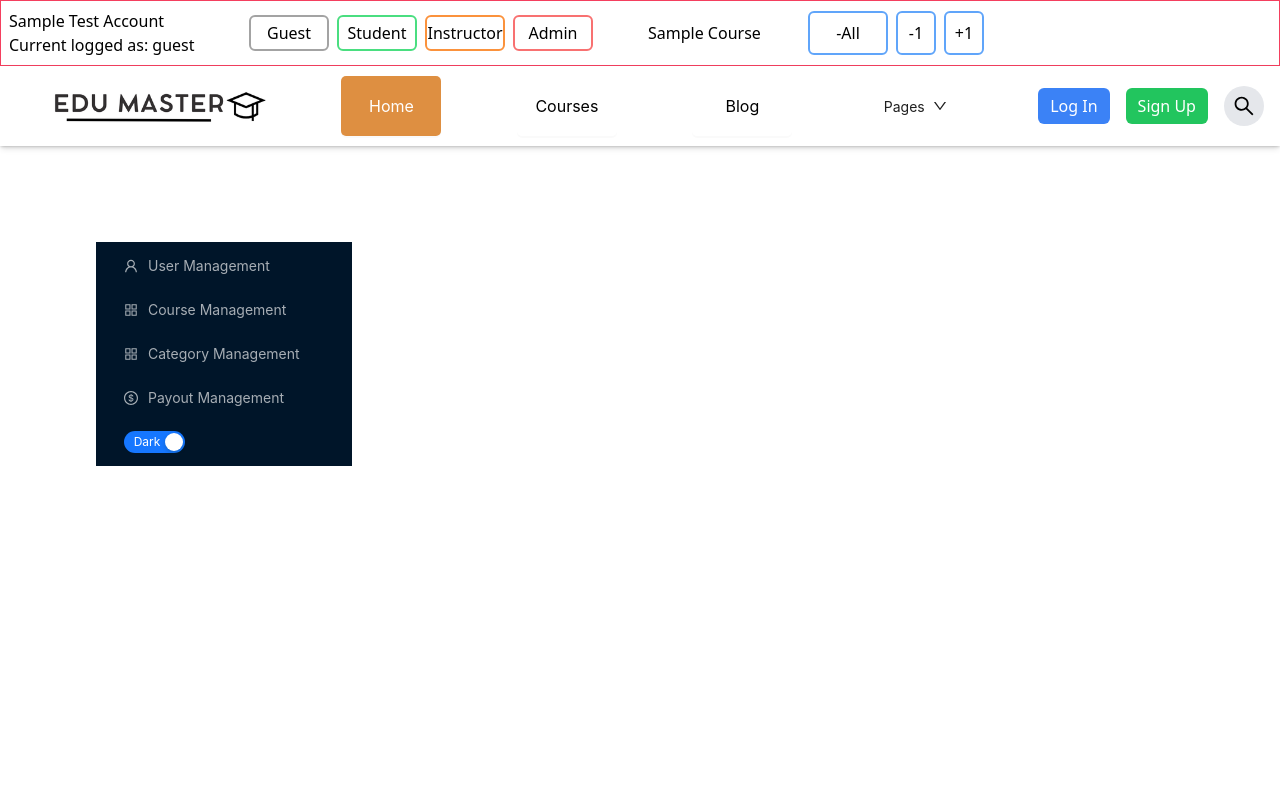
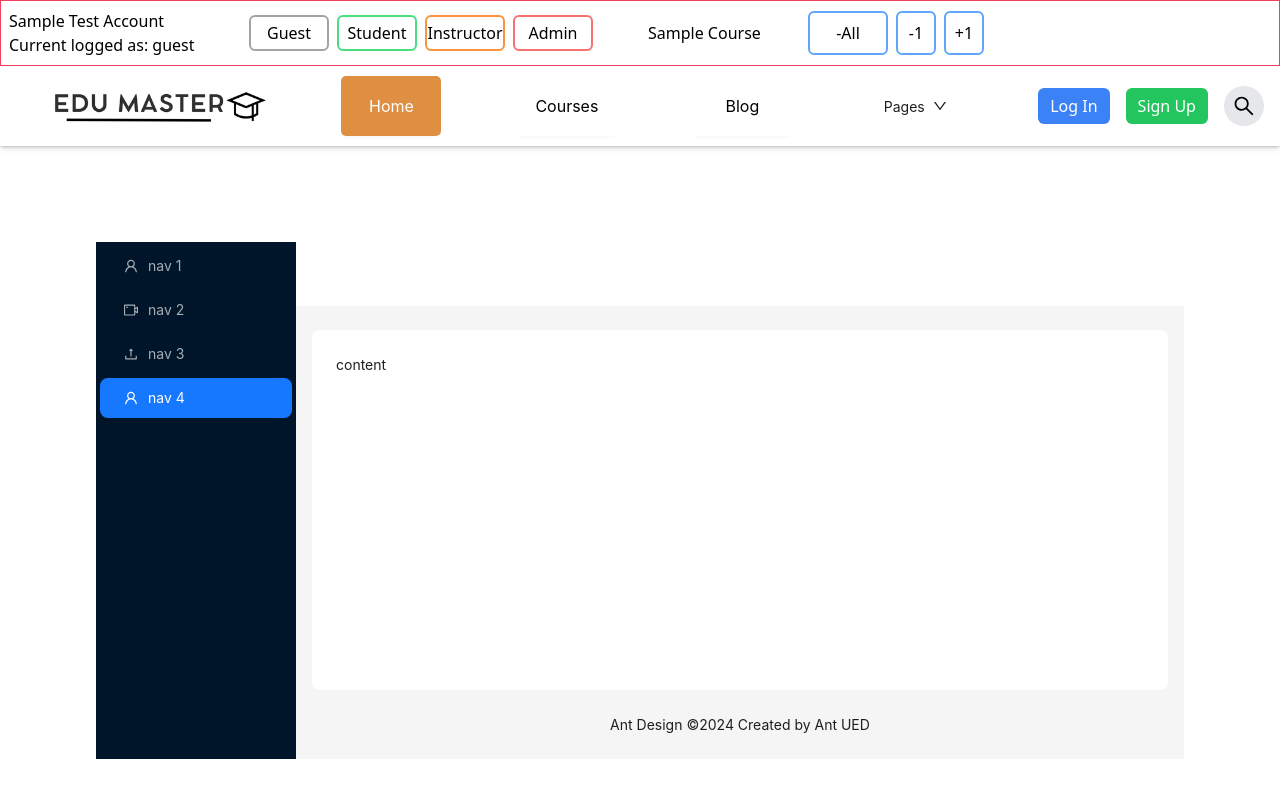
Before and after one commit to TEAM03-OJTPASSED/EduMaster_FinalProject_Team03_React12, a React (Vite) app: page /dashboard/admin/dashboard in a window 1280 px wide. Built offline with nearby package versions, Linux system fonts and the light colour scheme.

Commit message:
Ductri_Fix_Layout_ADMIN_INSTRUCTOR

```diff
--- a/src/App.tsx
+++ b/src/App.tsx
@@ -14,11 +14,13 @@ import FAQspage from "./pages/FAQspage";
 import Errorpage from "./pages/Errorpage";
 import CourseDetailpage from "./pages/CourseDetailpage";
 import ForgotPasswordpage from "./pages/ForgotPasswordpage";
+import AdminLayout from "./defaultLayout/AdminLayout";
 
 function App() {
   return (
     <BrowserRouter>
       <Routes>
+        {/* General Layout */}
         <Route path="/" element={<GeneralLayout />}>
           <Route path="/" element={<Homepage />} />
           <Route path="/login" element={<Loginpage />} />
@@ -34,6 +36,21 @@ function App() {
           <Route path="/detail/:id" element={<CourseDetailpage />} />
           <Route path="/forgot-password" element={<ForgotPasswordpage />} />
         </Route>
+
+        {/* Admin Layout */}
+        <Route element={<AdminLayout />}>
+          <Route path="/admin/dashboard" element={<Adminpage />} />
+        </Route>
+
+        {/* Instructor Layout */}
+        <Route element={<AdminLayout />}>
+          <Route path="/instructor/dashboard/*" element={<Instructorpage />} />
+        </Route>
+
+        {/* Student Layout */}
+        <Route element={<AdminLayout />}>
+          <Route path="/dashboard/student/*" element={<Studentpage />} />
+        </Route>
       </Routes>
     </BrowserRouter>
   );
--- a/src/components/AdminSiderMenu.tsx
+++ b/src/components/AdminSiderMenu.tsx
@@ -1,99 +1,68 @@
-import React, { useState } from "react";
+import React from "react";
 import {
-  AppstoreOutlined,
+  UploadOutlined,
   UserOutlined,
-  DollarOutlined,
+  VideoCameraOutlined,
 } from "@ant-design/icons";
-import { Menu, Switch } from "antd";
-import type { MenuProps, MenuTheme } from "antd";
-import { useNavigate } from "react-router-dom";
+import { Layout, Menu, theme } from "antd";
 
-type MenuItem = Required<MenuProps>["items"][number];
+const { Header, Content, Footer, Sider } = Layout;
 
-const items: MenuItem[] = [
-  {
-    key: "user-management",
-    label: "User Management",
-    icon: <UserOutlined />,
-  },
-  {
-    key: "course-management",
-    label: "Course Management",
-    icon: <AppstoreOutlined />,
-  },
-  {
-    key: "category-management",
-    label: "Category Management",
-    icon: <AppstoreOutlined />,
-  },
-  {
-    key: "payout-management",
-    label: "Payout Management",
-    icon: <DollarOutlined />,
-  },
-];
+const items = [
+  UserOutlined,
+  VideoCameraOutlined,
+  UploadOutlined,
+  UserOutlined,
+].map((icon, index) => ({
+  key: String(index + 1),
+  icon: React.createElement(icon),
+  label: `nav ${index + 1}`,
+}));
 
 const AdminSiderMenu: React.FC = () => {
-  const [theme, setTheme] = useState<MenuTheme>("dark");
-  const [current, setCurrent] = useState<string>(""); // Empty string for default
-
-  const navigate = useNavigate();
-
-  const changeTheme = (value: boolean) => {
-    setTheme(value ? "dark" : "light");
-  };
-
-  const onClick: MenuProps["onClick"] = (e) => {
-    setCurrent(e.key);
-    switch (e.key) {
-      case "user-management":
-        navigate("/dashboard/admin/user-management");
-        break;
-      case "course-management":
-        navigate("/dashboard/admin/course-management");
-        break;
-      case "category-management":
-        navigate("/dashboard/admin/category-management");
-        break;
-      case "payout-management":
-        navigate("/dashboard/admin/payout-management");
-        break;
-
-      default:
-        break;
-    }
-  };
-
-  // Theme toggle button
-  const themeToggleItem: MenuItem = {
-    key: "theme-toggle",
-    label: (
-      <div style={{ display: "flex", alignItems: "center" }}>
-        <Switch
-          checked={theme === "dark"}
-          onChange={changeTheme}
-          checkedChildren="Dark"
-          unCheckedChildren="Light"
-        />
-      </div>
-    ),
-    icon: null,
-  };
-
-  // Combine theme toggle and other menu items
-  const combinedItems = [...items, themeToggleItem];
+  const {
+    token: { colorBgContainer, borderRadiusLG },
+  } = theme.useToken();
 
   return (
-    <div style={{ width: 256 }}>
-      <Menu
-        theme={theme}
-        onClick={onClick}
-        style={{ width: 256 }}
-        selectedKeys={[current]}
-        mode="inline"
-        items={combinedItems}
-      />
-    </div>
+    <Layout>
+      <Sider
+        breakpoint="lg"
+        collapsedWidth="0"
+        onBreakpoint={(broken) => {
+          console.log(broken);
+        }}
+        onCollapse={(collapsed, type) => {
+          console.log(collapsed, type);
+        }}
+      >
+        <div className="demo-logo-vertical" />
+        <Menu
+          theme="dark"
+          mode="inline"
+          defaultSelectedKeys={["4"]}
+          items={items}
+        />
+      </Sider>
+      <Layout>
+        <Header style={{ padding: 0, background: colorBgContainer }} />
+        <Content style={{ margin: "24px 16px 0" }}>
+          <div
+            style={{
+              padding: 24,
+              minHeight: 360,
+              background: colorBgContainer,
+              borderRadius: borderRadiusLG,
+            }}
+          >
+            content
+          </div>
+        </Content>
+        <Footer style={{ textAlign: "center" }}>
+          Ant Design ©{new Date().getFullYear()} Created by Ant UED
+        </Footer>
+      </Layout>
+    </Layout>
   );
 };
 
--- a/src/components/InstructorSiderMenu.tsx
+++ b/src/components/InstructorSiderMenu.tsx
@@ -1,91 +1,68 @@
-import React, { useState } from "react";
+import React from "react";
 import {
-  AppstoreOutlined,
+  UploadOutlined,
   UserOutlined,
-  DollarOutlined,
+  VideoCameraOutlined,
 } from "@ant-design/icons";
-import { Menu, Switch } from "antd";
-import type { MenuProps, MenuTheme } from "antd";
-import { useNavigate } from "react-router-dom";
+import { Layout, Menu, theme } from "antd";
 
-type MenuItem = Required<MenuProps>["items"][number];
+const { Header, Content, Footer, Sider } = Layout;
 
-const items: MenuItem[] = [
-  {
-    key: "profile",
-    label: "Profile",
-    icon: <UserOutlined />,
-  },
-  {
-    key: "course-management",
-    label: "Course Management",
-    icon: <AppstoreOutlined />,
-  },
-  {
-    key: "payout-management",
-    label: "Payout Management",
-    icon: <DollarOutlined />,
-  },
-];
+const items = [
+  UserOutlined,
+  VideoCameraOutlined,
+  UploadOutlined,
+  UserOutlined,
+].map((icon, index) => ({
+  key: String(index + 1),
+  icon: React.createElement(icon),
+  label: `nav ${index + 1}`,
+}));
 
 const InstructorSiderMenu: React.FC = () => {
-  const [theme, setTheme] = useState<MenuTheme>("dark");
-  const [current, setCurrent] = useState<string>("");
-  const navigate = useNavigate(); // Initialize useNavigate
-
-  const changeTheme = (value: boolean) => {
-    setTheme(value ? "dark" : "light");
-  };
-
-  const onClick: MenuProps["onClick"] = (e) => {
-    setCurrent(e.key);
-
-    // Navigate to the corresponding page based on the clicked key
-    switch (e.key) {
-      case "profile":
-        navigate("/dashboard/instructor/profile"); // Navigate to Profile page
-        break;
-      case "course-management":
-        navigate("/dashboard/instructor/course-management"); // Navigate to Course Management page
-        break;
-      case "payout-management":
-        navigate("/dashboard/instructor/payout-management"); // Navigate to Payout Management page
-        break;
-      default:
-        break;
-    }
-  };
-
-  // Add a theme toggle item
-  const themeToggleItem: MenuItem = {
-    key: "theme-toggle",
-    label: (
-      <div style={{ display: "flex", alignItems: "center" }}>
-        <Switch
-          checked={theme === "dark"}
-          onChange={changeTheme}
-          checkedChildren="Dark"
-          unCheckedChildren="Light"
-        />
-      </div>
-    ),
-    icon: null, // No icon for this item
-  };
-
-  // Insert the theme toggle into the menu items
-  const combinedItems = [...items, themeToggleItem];
+  const {
+    token: { colorBgContainer, borderRadiusLG },
+  } = theme.useToken();
 
   return (
-    <div style={{ width: 256 }}>
-      <Menu
-        theme={theme}
-        onClick={onClick}
-        style={{ width: 256 }}
-        selectedKeys={[current]}
-        mode="inline"
-        items={combinedItems}
-      />
-    </div>
+    <Layout>
+      <Sider
+        breakpoint="lg"
+        collapsedWidth="0"
+        onBreakpoint={(broken) => {
+          console.log(broken);
+        }}
+        onCollapse={(collapsed, type) => {
+          console.log(collapsed, type);
+        }}
+      >
+        <div className="demo-logo-vertical" />
+        <Menu
+          theme="dark"
+          mode="inline"
+          defaultSelectedKeys={["4"]}
+          items={items}
+        />
+      </Sider>
+      <Layout>
+        <Header style={{ padding: 0, background: colorBgContainer }} />
+        <Content style={{ margin: "24px 16px 0" }}>
+          <div
+            style={{
+              padding: 24,
+              minHeight: 360,
+              background: colorBgContainer,
+              borderRadius: borderRadiusLG,
+            }}
+          >
+            content
+          </div>
+        </Content>
+        <Footer style={{ textAlign: "center" }}>
+          Ant Design ©{new Date().getFullYear()} Created by Ant UED
+        </Footer>
+      </Layout>
+    </Layout>
   );
 };
 
--- /dev/null
+++ b/src/defaultLayout/AdminLayout.tsx
@@ -0,0 +1,22 @@
+import { Outlet } from "react-router-dom"; // Import Outlet
+import Navbar from "../components/Navbar";
+
+const AdminLayout = () => {
+  return (
+    <div>
+      {/* Navbar section */}
+      <div className="w-full h-20 flex items-center bg-white shadow">
+        <Navbar />
+      </div>
+
+      {/* Content section */}
+      <div className=" flex justify-center mt-4">
+        <div className="w-[100%] ">
+          <Outlet />
+        </div>
+      </div>
+    </div>
+  );
+};
+
+export default AdminLayout;
--- a/src/pages/Dashboard/Adminpage.tsx
+++ b/src/pages/Dashboard/Adminpage.tsx
@@ -3,20 +3,9 @@ import AdminSiderMenu from "../../components/AdminSiderMenu";
 import AdminContent from "../AdminDashboard/AdminContent";
 
 const Adminpage = () => {
-  const location = useLocation(); // Get current location
-
-  // Determine if the welcome message should be displayed
-  const showWelcomeMessage = location.pathname === "/dashboard/admin";
-
   return (
     <div className="flex">
       <AdminSiderMenu />
-      <div className="flex-grow p-4">
-        {showWelcomeMessage && (
-          <div className="font-bold text-4xl p-5">Welcome, Admin!</div>
-        )}
-        <AdminContent />
-      </div>
     </div>
   );
 };
--- a/src/pages/Dashboard/Instructorpage.tsx
+++ b/src/pages/Dashboard/Instructorpage.tsx
@@ -5,18 +5,9 @@ import InstructorContent from "../InstructorDashboard/InstructorContent";
 const Instructorpage = () => {
   const location = useLocation(); // Get current location
 
-  // Determine if the welcome message should be displayed
-  const showWelcomeMessage = location.pathname === "/dashboard/instructor";
-
   return (
     <div className="flex">
       <InstructorSiderMenu />
-      <div className="flex-grow p-4">
-        {showWelcomeMessage && (
-          <div className="font-bold text-4xl p-5">Welcome, Instructor!</div>
-        )}
-        <InstructorContent />
-      </div>
     </div>
   );
 };
--- a/src/pages/Homepage.tsx
+++ b/src/pages/Homepage.tsx
@@ -7,13 +7,13 @@ const Homepage = () => {
       <div className="flex flex-col md:flex-row gap-4">
         <button
           className="px-4 py-2 bg-yellow-500 text-white rounded-md w-full md:w-auto"
-          onClick={() => navigate("/dashboard/admin")}
+          onClick={() => navigate("/admin/dashboard")}
         >
           Admin Dashboard
         </button>
         <button
           className="px-4 py-2 bg-green-500 text-white rounded-md w-full md:w-auto"
-          onClick={() => navigate("/dashboard/instructor")}
+          onClick={() => navigate("/instructor/dashboard")}
         >
           Instructor Dashboard
         </button>
```
